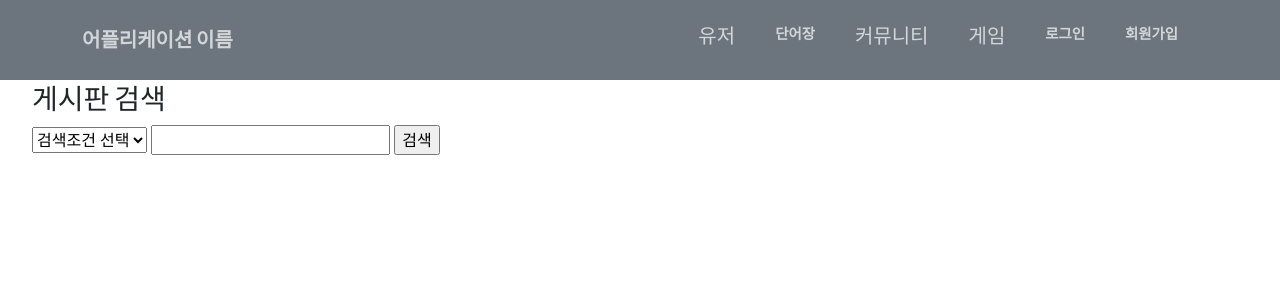
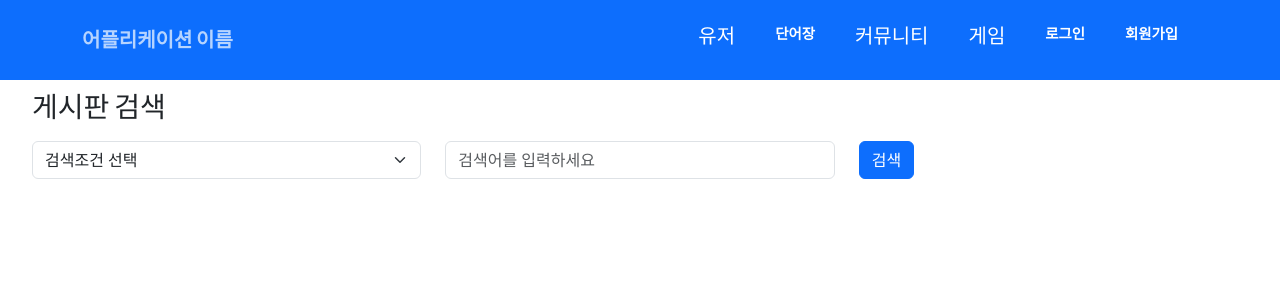
Before and after one commit to ahnjj/Translate_me, a Django app: page /board/search/ in a window 1280 px wide. Shown: the top 300 px of the page. Run offline with Django 4.2, Linux system fonts and the light colour scheme; some libraries are stand-ins or nearby versions.

Commit message:
board_comment and board completed but the  design should be improved

```diff
--- a/translate_project/board_app/templates/board_app/board_list.html
+++ b/translate_project/board_app/templates/board_app/board_list.html
@@ -5,6 +5,7 @@
     <table class="table">
         <thead class="thead-dark">
             <tr>
+                <td colspan="9" style="text-align: right;"> <a href="{% url 'board_search' %}"> <button type="button" class="btn btn-primary">게시물 검색</button></td>
                 <td colspan="9" style="text-align: right;"> <a href="{% url 'board_insert' %}"> <button type="button" class="btn btn-primary">게시물 등록</button></td>
             </tr>
             <tr>
--- a/translate_project/board_app/templates/board_app/board_search_form.html
+++ b/translate_project/board_app/templates/board_app/board_search_form.html
@@ -1,19 +1,31 @@
 {% extends 'base.html' %}
-{% load humanize %}
 
 {% block content %}
-    <h3> 게시판 검색 </h3>
-    <form id='bdSearchFrm' method ="post" action="{% url 'board_search' %}">
+    <h3 class="mt-4">게시판 검색</h3>
+    <form id='bdSearchFrm' method="post" action="{% url 'board_search' %}" class="mt-3">
         {% csrf_token %}
-        <select name="type">
-            <option value=""> 검색조건 선택 </option>
-            <option value="board_title"> 게시물 이름 </option>
-            <option value="board_main_text"> 게시물 내용 </option>
-        </select>
-        <input type="text" name="keyword" id="keyword">
-        <input type="submit" value="검색">
-    </form><br><br>
+        <div class="row">
+            <div class="col-md-4">
+                <div class="input-group">
+                    <select name="type" class="form-select" id="searchType">
+                        <option value="">검색조건 선택</option>
+                        <option value="board_title">게시물 이름</option>
+                        <option value="board_main_text">게시물 내용</option>
+                    </select>
+                </div>
+            </div>
+            <div class="col-md-4">
+                <div class="input-group">
+                    <input type="text" name="keyword" class="form-control" id="keyword" placeholder="검색어를 입력하세요">
+                </div>
+            </div>
+            <div class="col-md-4">
+                <button type="submit" class="btn btn-primary">검색</button>
+            </div>
+        </div>
+    </form>
 
-
-<div id="searchResultBox"></div>
+    <div id="searchResultBox" class="mt-4">
+        <!-- 여기에 검색 결과 테이블을 추가하세요. JavaScript로 동적으로 추가됩니다. -->
+    </div>
 {% endblock content %}
--- a/translate_project/board_app/urls.py
+++ b/translate_project/board_app/urls.py
@@ -12,5 +12,5 @@ urlpatterns = [
     path('board/delete/<str:board_id>/', views.board_delete, name='board_delete'),
     path('board/search_form/', views.board_search_form, name='board_search_form'),
     path('board/search/', views.board_search, name='board_search'),
-    path('board/comment/add/<int:board_id>/', views.add_comment, name='add_comment'),
+    path('<int:board_id>/board_comment/', views.board_detail, name='board_detail'),
 ]
--- a/translate_project/board_app/views.py
+++ b/translate_project/board_app/views.py
@@ -1,6 +1,6 @@
 import json
 from django.shortcuts import get_object_or_404, render, redirect
-from .models import Board
+from .models import Board, BoardComment
 from django.db.models import Q
 from django.http import JsonResponse
 from django.core import serializers
@@ -14,8 +14,21 @@ def board_list(request):
     return render(request, 'board_app/board_list.html', {'boards':boards, 'user': request.user})
 
 def board_detail(request, board_id):
-    board = get_object_or_404(Board, pk=board_id)
-    return render(request, 'board_app/board_detail.html', {'board':board, 'user': request.user})
+    board = get_object_or_404(Board, board_id=board_id)
+    comments = board.comments.all()
+
+    if request.method == "POST":
+        form = BoardCommentForm(request.POST)
+        if form.is_valid():
+            comment = form.save(commit=False)
+            comment.board = board
+            comment.user = request.user
+            comment.save()
+            return redirect('board_detail', board_id=board_id)
+    else:
+        form = BoardCommentForm()
+
+    return render(request, 'board_app/board_detail.html', {'board': board, 'comments': comments, 'form': form})
 
 @login_required
 def board_insert(request):
@@ -80,13 +93,3 @@ def board_search(request):
         return JsonResponse({'reload_all':False, 'bd_list_json':bd_list_json})
     else:
         return render(request, 'board_app/board_search_form.html')
-
-
-def add_comment(request, board_id):
-    if request.method == 'POST':
-        form = BoardCommentForm(request.POST, user=request.user, board_id=board_id)
-        if form.is_valid():
-            comment = form.save()
-            # ...
-    else:
-        form = BoardCommentForm(user=request.user, board_id=board_id)
--- a/translate_project/db_settings.py
+++ b/translate_project/db_settings.py
@@ -3,7 +3,7 @@ DATABASES = {
         "ENGINE": "django.db.backends.mysql",  # 엔진
         "NAME": "translate_db",  # 데이터베이스 이름
         "USER": "root",  # 사용자
-        "PASSWORD": "1234",  # 비밀번호
+        "PASSWORD": "1234567",  # 비밀번호
         "HOST": "localhost",  # 호스트
         "PORT": "3306",  # 포트번호
     }
--- a/translate_project/static/js/board_search.js
+++ b/translate_project/static/js/board_search.js
@@ -1,7 +1,7 @@
 $(document).ready(function () {
-    $('#bdSearchFrm').on('submit', function () {
+    $('#bdSearchFrm').on('submit', function (event) {
         // submit 이벤트 기본 기능 : 페이지 새로고침
-        // 페이지 ㅅ해로고침 되지 않도록
+        // 페이지 새로고침 되지 않도록
         event.preventDefault();
 
         // 폼에 입력한 값들을 쿼리 스트링 방식의 데이터로 변환
@@ -14,53 +14,61 @@ $(document).ready(function () {
             // url: "/book/get_data/",
             url: "http://127.0.0.1:8000/board/search/",
             data: formData,
-            datatype: 'json',
+            dataType: 'json', // "datatype"가 아닌 "dataType"로 수정
             success: function (result) {
-                console.log(result)
-                console.log(result.bd_list_json)
+                console.log(result);
+                console.log(result.bd_list_json);
                 let bd_list = result.bd_list_json;
                 //반환된 결과를 searchResultBox에 테이블 형태로 출력 (삽입)
                 // div 태그에 삽입 : append()
                 // 실행할 때마다 append() 이전 결과 뒤에 계속 append 됨 그래서 삭제하고 다시 시작
-                $('#searchResultBox').empty()
+                $('#searchResultBox').empty();
 
                 // 테이블 태그 문자열로 생성
-                const str = `
-                    <table id ="bd_list">
-                        <tr>
-                            <th>제목</th>
-                            <th>내용</th>
-                            <th>카테고리</th>
-                            <th>언어</th>
-                        </tr>
-                `
-                $('#searchResultBox').append(str);
+                let tableHTML = `
+                    <table class="table">
+                        <thead class="thead-dark">
+                            <tr>
+                                <th scope="col" class="text-center">제목</th>
+                                <th scope="col" class="text-center">내용</th>
+                                <th scope="col" class="text-center">카테고리</th>
+                                <th scope="col" class="text-center">언어</th>
+                            </tr>
+                        </thead>
+                        <tbody>
+                `;
+
                 //데이터 추출해서 append
                 if (bd_list.length == 0) {
-                    $('#bd_list').append('<tr align="center"><td colspan="7">찾는 게시물이 없습니다.</td></tr>')
+                    tableHTML += '<tr class="align-middle"><td colspan="4" class="text-center">찾는 게시물이 없습니다.</td></tr>';
                 } else {
                     for (let i = 0; i < bd_list.length; i++) {
                         const boardDetailURL = 'http://127.0.0.1:8000/board/detail/';
                         const link = `<a href="${boardDetailURL}${bd_list[i].pk}/">${bd_list[i].pk}</a>`;
-                        $('#bd_list').append('<tr><td>' +
-                            link + '</td><td>' +
-                            bd_list[i].fields.board_title + '</td><td>' +
-                            bd_list[i].fields.board_main_txt + '</td><td>' +
-                            bd_list[i].fields.category + '</td><td>' +
-                            bd_list[i].fields.language + '</td></tr>'
-                        );
+                        tableHTML += `
+                            <tr class="align-middle">
+                                <td class="text-center" scope="row">${link}</td>
+                                <td class="text-center" scope="row">${bd_list[i].fields.board_title}</td>
+                                <td class="text-center" scope="row">${bd_list[i].fields.category}</td>
+                                <td class="text-center" scope="row">${bd_list[i].fields.language}</td>
+                            </tr>
+                        `;
                     }
                 }
-                $('#bd_list').append('</table>');
-                //반환된 결과를 받앗 result_box에 출력
+
+                // 테이블 닫는 태그를 추가
+                tableHTML += '</tbody></table>';
+
+                // HTML을 searchResultBox에 추가
+                $('#searchResultBox').append(tableHTML);
             },
             error: function () {
-                //오류 발생했을때
-                alert("오류 발생")
+                // 오류 발생했을 때
+                alert("오류 발생");
             },
             complete: function () {
-                // 완료 되었을 때 수행된 함수
+                // 완료되었을 때 수행된 함수
             }
         });
-    })
+    });
 });
--- a/translate_project/templates/base.html
+++ b/translate_project/templates/base.html
@@ -5,22 +5,23 @@
     <meta charset="UTF-8">
     <meta name="viewport" content="width=device-width, initial-scale=1.0">
     <title>base page</title>
-    <!-- Favicon-->
     <link rel="icon" type="image/x-icon" href="{% static 'assets/favicon.ico' %}" />
-    <!-- Bootstrap Icons-->
+
     <link href="https://cdn.jsdelivr.net/npm/bootstrap-icons@1.5.0/font/bootstrap-icons.css" rel="stylesheet" />
-    <!-- Google fonts-->
     <link href="https://fonts.googleapis.com/css?family=Merriweather+Sans:400,700" rel="stylesheet" />
     <link href="https://fonts.googleapis.com/css?family=Merriweather:400,300,300italic,400italic,700,700italic" rel="stylesheet" type="text/css" />
-    <!-- SimpleLightbox plugin CSS-->
     <link href="https://cdnjs.cloudflare.com/ajax/libs/SimpleLightbox/2.1.0/simpleLightbox.min.css" rel="stylesheet" />
-    <!-- Core theme CSS (includes Bootstrap)-->
+
     <link href="{% static 'css/styles.css' %}" rel="stylesheet" />
-    <link rel="stylesheet" href="{% static 'bootstrap-5.3.2-dist/css/bootstrap.min.css'  %}" />
+    <link href="{% static 'bootstrap-5.3.2-dist/css/bootstrap.min.css' %}" rel="stylesheet" />
+
+    <script src="{% static 'js/jquery-3.7.1.min.js' %}"></script>
     <script src="{% static 'bootstrap-5.3.2-dist/js/bootstrap.min.js' %}"></script>
-    <script src = "{% static 'js/jquery-3.7.1.min.js' %}"></script>
-    <script src = "{% static 'js/Scripts.js' %}"></script>
-    <script src = "{% static 'js/index_search.js' %}"></script>
+    <script src="{% static 'js/Scripts.js' %}"></script>
+    <script src="{% static 'js/index_search.js' %}"></script>
+    <script src="{% static 'js/board_search.js' %}"></script>
+
+    {% bootstrap_javascript %}
     {% bootstrap_css %}
     <style>
         body {
--- a/translate_project/templates/nvbar.html
+++ b/translate_project/templates/nvbar.html
@@ -1,23 +1,53 @@
-
-        <nav class="navbar navbar-expand-lg bg-secondary text-uppercase fixed-top" id="mainNav">
+<nav class="navbar navbar-expand-lg navbar-dark bg-primary fixed-top" id="mainNav">
     <div class="container">
         <a class="navbar-brand" href="{% url 'index' %}">어플리케이션 이름</a>
-                <button class="navbar-toggler text-uppercase font-weight-bold bg-primary text-white rounded" type="button" data-bs-toggle="collapse" data-bs-target="#navbarResponsive" aria-controls="navbarResponsive" aria-expanded="false" aria-label="Toggle navigation">
-                    Menu
-                    <i class="fas fa-bars"></i>
+        <button class="navbar-toggler" type="button" data-bs-toggle="collapse" data-bs-target="#navbarResponsive" aria-controls="navbarResponsive" aria-expanded="false" aria-label="Toggle navigation">
+            <span class="navbar-toggler-icon"></span>
         </button>
         <div class="collapse navbar-collapse" id="navbarResponsive">
             <ul class="navbar-nav ms-auto">
-                        <li class="nav-item mx-0 mx-lg-1"><a class="nav-link py-3 px-0 px-lg-3 rounded" href="#"><h5>유저</h5></a></li>
-                        <li class="nav-item mx-0 mx-lg-1"><a class="nav-link py-3 px-0 px-lg-3 rounded" href="{% url 'vocabulary_list' %}">단어장</a></li>
-                        <li class="nav-item mx-0 mx-lg-1"><a class="nav-link py-3 px-0 px-lg-3 rounded" href="{% url 'board_list' %}"><h5>커뮤니티</h5></a></li>
-                        <li class="nav-item mx-0 mx-lg-1"><a class="nav-link py-3 px-0 px-lg-3 rounded" href="#"><h5>게임</h5></a></li>
+                <li class="nav-item mx-0 mx-lg-1">
+                    <a class="nav-link py-3 px-0 px-lg-3 text-white" href="#">
+                        <h5>유저</h5>
+                    </a>
+                </li>
+                <li class="nav-item mx-0 mx-lg-1">
+                    <a class="nav-link py-3 px-0 px-lg-3 text-white" href="{% url 'vocabulary_list' %}">
+                        단어장
+                    </a>
+                </li>
+                <li class="nav-item mx-0 mx-lg-1">
+                    <a class="nav-link py-3 px-0 px-lg-3 text-white" href="{% url 'board_list' %}">
+                        <h5>커뮤니티</h5>
+                    </a>
+                </li>
+                <li class="nav-item mx-0 mx-lg-1">
+                    <a class="nav-link py-3 px-0 px-lg-3 text-white" href="#">
+                        <h5>게임</h5>
+                    </a>
+                </li>
                 {% if user.is_authenticated %}
-                        <li class="nav-item mx-0 mx-lg-1"><a class="nav-link py-3 px-0 px-lg-3 rounded" href="{% url 'logout' %}" >로그아웃 </a>
-                        <li class="nav-item mx-0 mx-lg-1"><a class="nav-link py-3 px-0 px-lg-3 rounded" href="{% url 'profile_edit'%}">프로필 수정</a>
+                    <li class="nav-item mx-0 mx-lg-1">
+                        <a class="nav-link py-3 px-0 px-lg-3 text-white" href="{% url 'logout' %}">
+                            로그아웃
+                        </a>
+                    </li>
+                    <li class="nav-item mx-0 mx-lg-1">
+                        <a class="nav-link py-3 px-0 px-lg-3 text-white" href="{% url 'profile_edit'%}">
+                            프로필 수정
+                        </a>
+                    </li>
                 {% else %}
-                        <li class="nav-item mx-0 mx-lg-1"><a class="nav-link py-3 px-0 px-lg-3 rounded" href="{% url 'login' %}">로그인 </a>
-                        <li class="nav-item mx-0 mx-lg-1"><a class="nav-link py-3 px-0 px-lg-3 rounded" href="{% url 'signup' %}">회원가입 </a>
+                    <li class="nav-item mx-0 mx-lg-1">
+                        <a class="nav-link py-3 px-0 px-lg-3 text-white" href="{% url 'login' %}">
+                            로그인
+                        </a>
+                    </li>
+                    <li class="nav-item mx-0 mx-lg-1">
+                        <a class="nav-link py-3 px-0 px-lg-3 text-white" href="{% url 'signup' %}">
+                            회원가입
+                        </a>
+                    </li>
                 {% endif %}
             </ul>
         </div>
```
Also changed, not shown: translate_project/board_app/forms.py (+3 -19 lines), translate_project/board_app/models.py (+6 -3 lines), translate_project/board_app/templates/board_app/board_detail.html (+17 -23 lines). Lines whose indentation alone changed are shown as unchanged.
